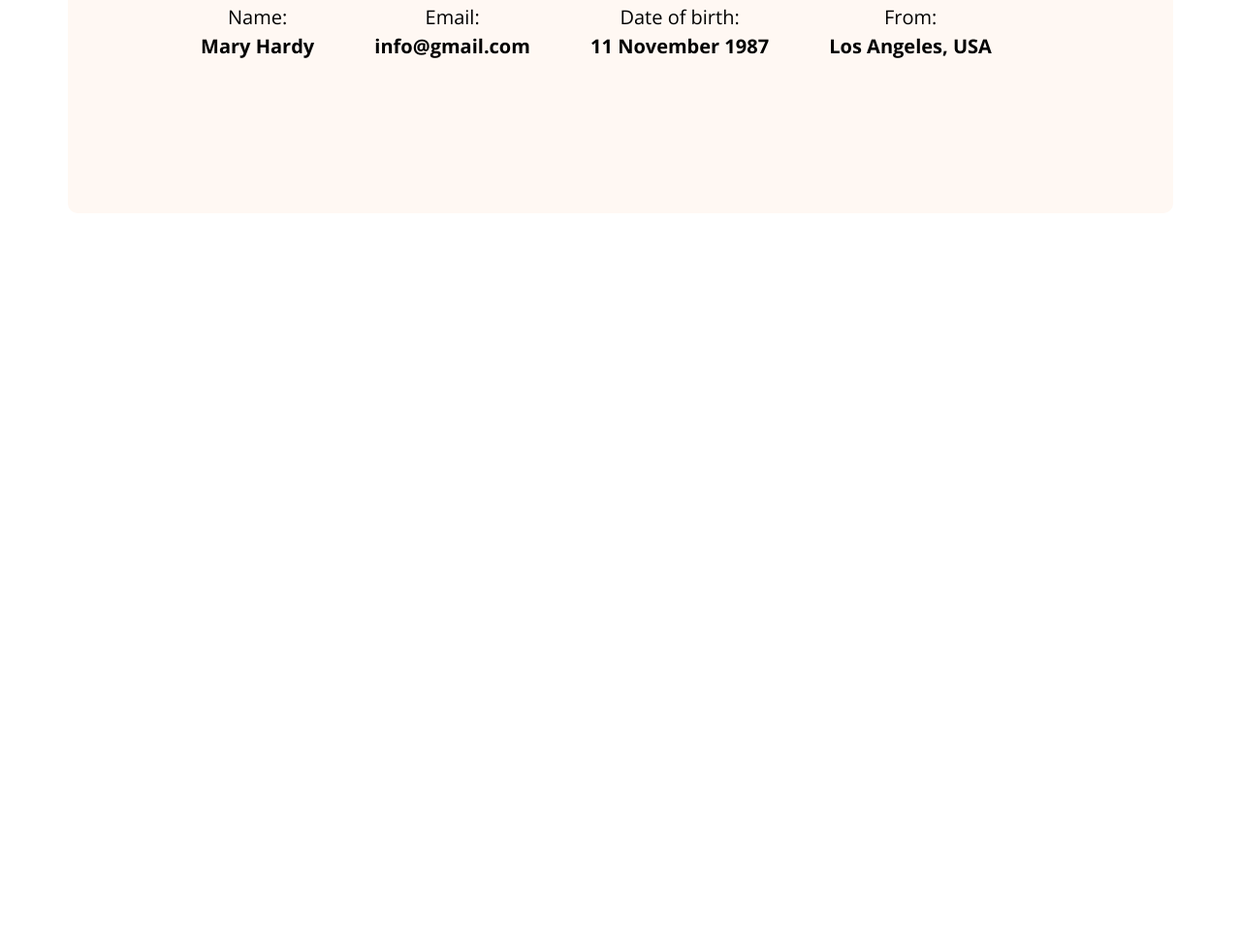
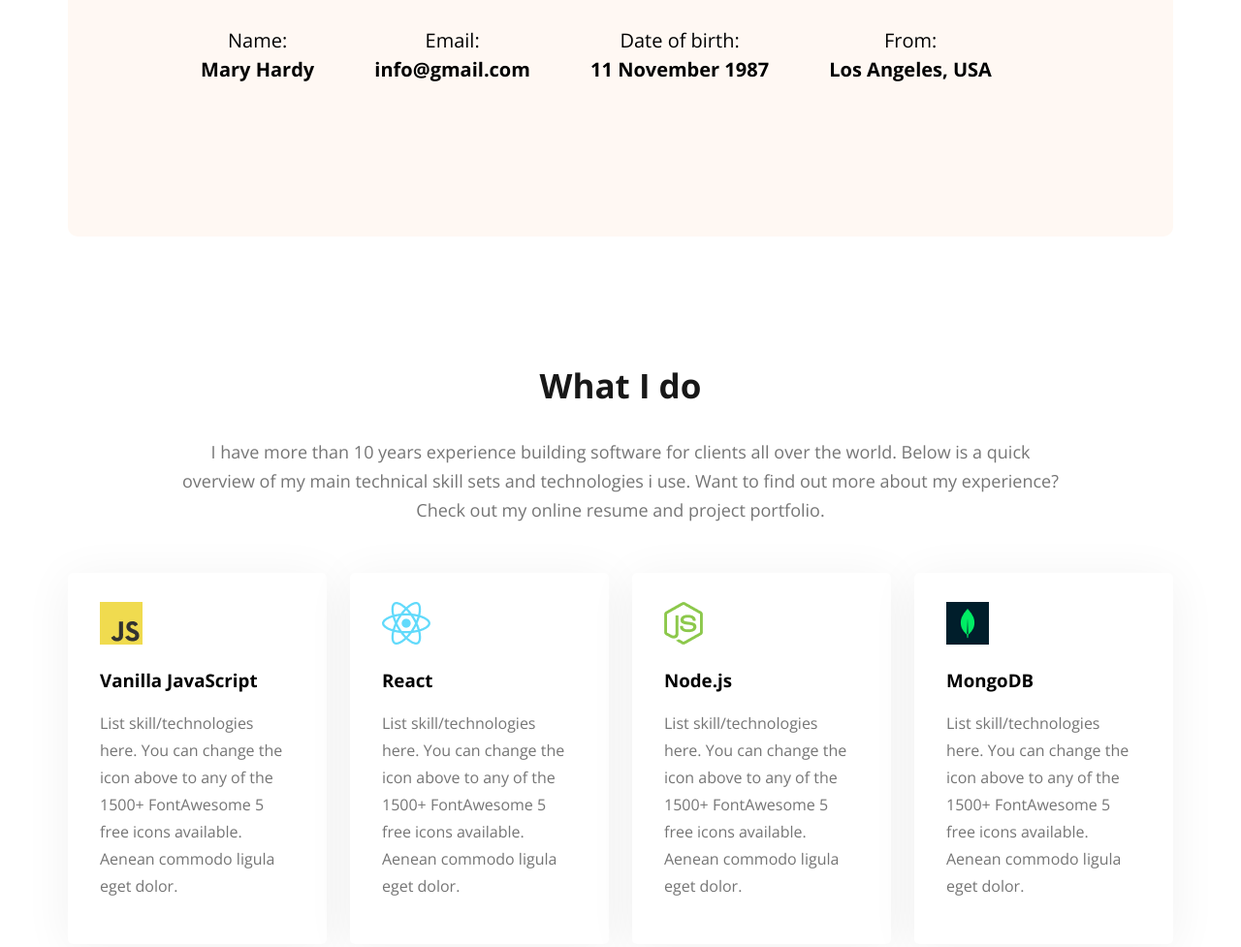
Before and after one commit to md-maheen-billah/Day-5, a plain HTML site: page index.html in a window 1280 px wide. Shown: the part 1352-2329 px from the top of the page at 97% size. Before the commit the page ends 1702 px from the top, so only its background shows below. Drawn offline with nearby package versions, Linux system fonts and the light colour scheme.

Commit message:
added contents

```diff
--- a/index.html
+++ b/index.html
@@ -37,6 +37,7 @@
       </div>
     </header>
     <main>
+      <!-- About Section -->
       <section class="about">
         <h3 class="section-title">About Me</h3>
         <p class="section-description">
@@ -65,6 +66,54 @@
           </div>
         </div>
       </section>
+      <!-- What I Do Section -->
+      <section class="what-i-do">
+        <h3 class="section-title">What I do</h3>
+        <p class="what-i-do-description section-description">
+          I have more than 10 years experience building software for clients all
+          over the world. Below is a quick overview of my main technical skill
+          sets and technologies i use. Want to find out more about my
+          experience? Check out my online resume and project portfolio.
+        </p>
+        <div class="skills-container">
+          <div class="skill">
+            <img src="images/icons/js.png" alt="" />
+            <h3 class="skill-title">Vanilla JavaScript</h3>
+            <p class="skill-description">
+              List skill/technologies here. You can change the icon above to any
+              of the 1500+ FontAwesome 5 free icons available. Aenean commodo
+              ligula eget dolor.
+            </p>
+          </div>
+          <div class="skill">
+            <img src="images/icons/react.png" alt="" />
+            <h3 class="skill-title">React</h3>
+            <p class="skill-description">
+              List skill/technologies here. You can change the icon above to any
+              of the 1500+ FontAwesome 5 free icons available. Aenean commodo
+              ligula eget dolor.
+            </p>
+          </div>
+          <div class="skill">
+            <img src="images/icons/nodejs.png" alt="" />
+            <h3 class="skill-title">Node.js</h3>
+            <p class="skill-description">
+              List skill/technologies here. You can change the icon above to any
+              of the 1500+ FontAwesome 5 free icons available. Aenean commodo
+              ligula eget dolor.
+            </p>
+          </div>
+          <div class="skill">
+            <img src="images/icons/mongo.png" alt="" />
+            <h3 class="skill-title">MongoDB</h3>
+            <p class="skill-description">
+              List skill/technologies here. You can change the icon above to any
+              of the 1500+ FontAwesome 5 free icons available. Aenean commodo
+              ligula eget dolor.
+            </p>
+          </div>
+        </div>
+      </section>
     </main>
     <footer></footer>
   </body>
--- a/styles/portfolio.css
+++ b/styles/portfolio.css
@@ -19,6 +19,15 @@ body {
   text-align: center;
   font-size: 35px;
   font-weight: 700;
+  margin-top: 0;
+  margin-bottom: 30px;
+}
+.section-description {
+  color: #757575;
+  text-align: center;
+  font-size: 18px;
+  font-weight: 400;
+  line-height: 30px;
 }
 /* Nav Related Styles */
 nav {
@@ -81,6 +90,7 @@ nav a {
   font-weight: 400;
   color: #757575;
   max-width: 585px;
+  line-height: 30px;
 }
 .banner-content .btn-primary {
   margin-top: 30px;
@@ -101,16 +111,8 @@ main {
   border-radius: 10px;
   margin: 130px 0;
 }
-.section-title {
-  margin-top: 0;
-  margin-bottom: 30px;
-}
 
-.section-description {
-  color: #757575;
-  text-align: center;
-  font-size: 18px;
-  font-weight: 400;
+.about .section-description {
   margin-top: 0;
   margin-bottom: 30px;
   max-width: 827px;
@@ -138,3 +140,26 @@ main {
   line-height: 30px;
   font-weight: 700;
 }
+/* What I do Section Styles */
+
+.what-i-do-description {
+  width: 909px;
+  margin: 0 auto 50px;
+}
+.skills-container {
+  display: flex;
+  justify-content: space-between;
+}
+.skill {
+  padding: 30px 33px;
+  border-radius: 5px;
+  background: #fff;
+  box-shadow: 0px 6px 50px 0px rgba(0, 0, 0, 0.06);
+}
+.skill-description {
+  font-size: 16px;
+  font-weight: 400;
+  line-height: 28px;
+  color: #757575;
+  max-width: 201px;
+}
```
